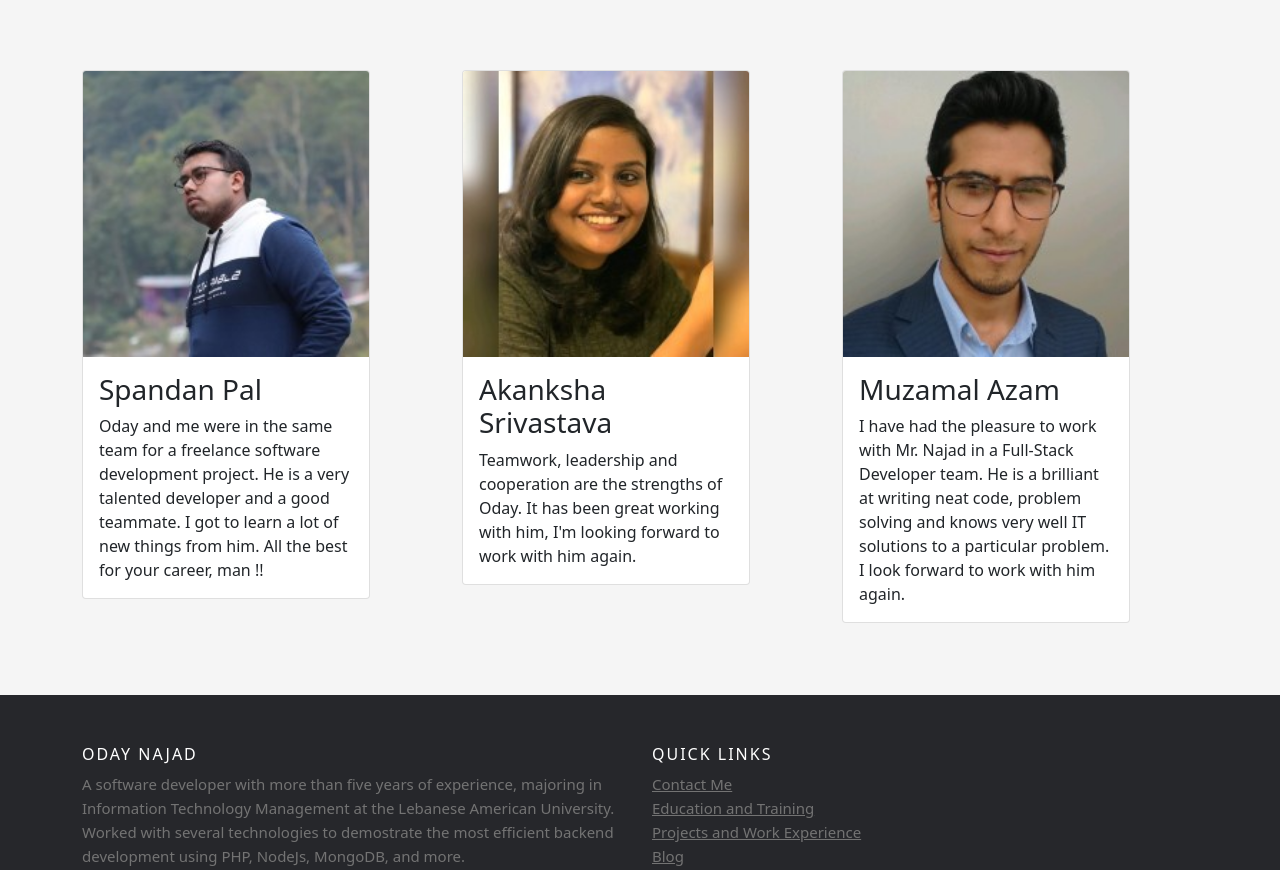
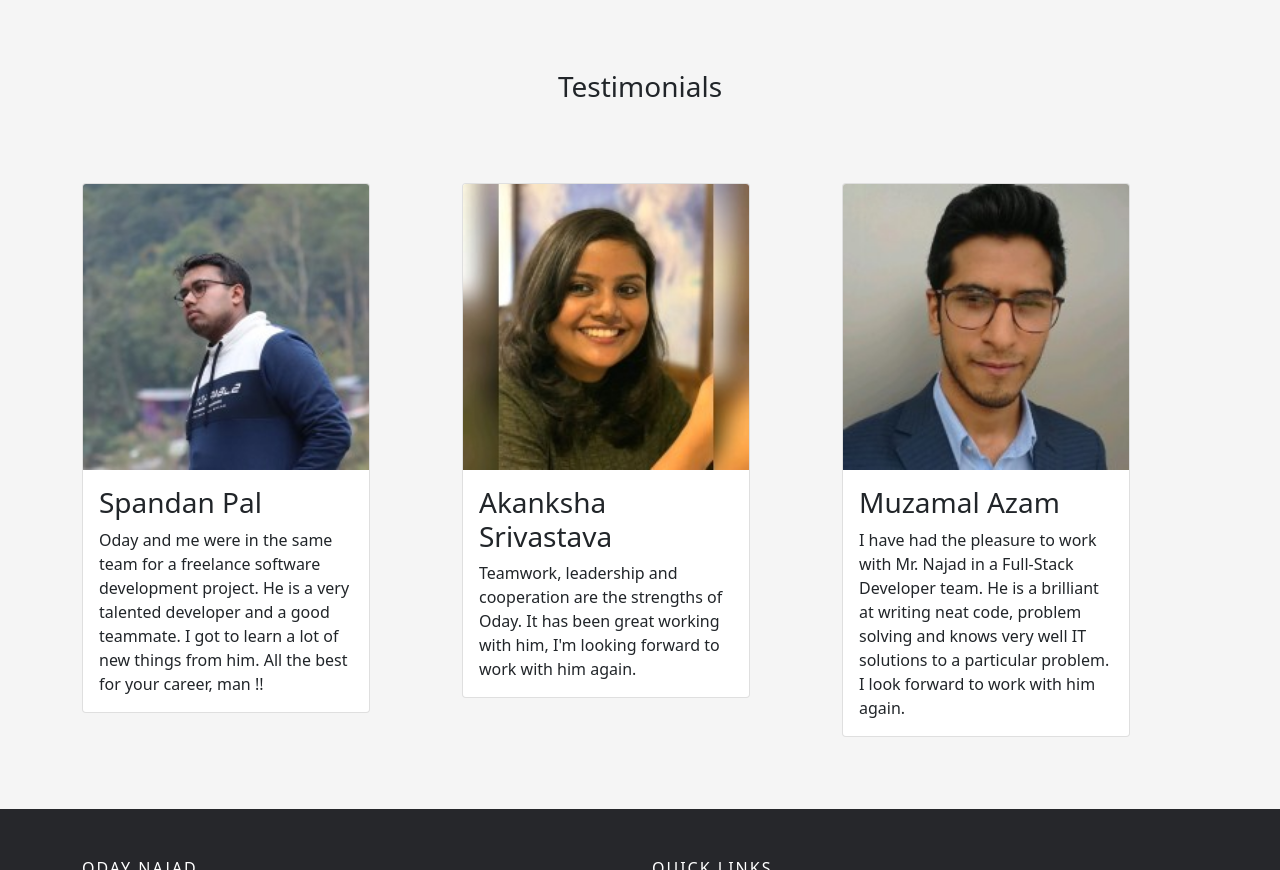
Before and after one commit to Oday-Najad/my-persona, a plain HTML site: page index.html in a window 1280 px wide. Shown: the part 1230-2100 px from the top of the page. Drawn offline with nearby package versions, Linux system fonts and the light colour scheme.

Commit message:
Update index.html

```diff
--- a/index.html
+++ b/index.html
@@ -110,6 +110,8 @@
 
       <!-- What people said-->
 
+          <h3 style="text-align: center;">Testimonials</h3>
+         <br><br><br>
 
       <div class="container">
         <div class="row">
```
